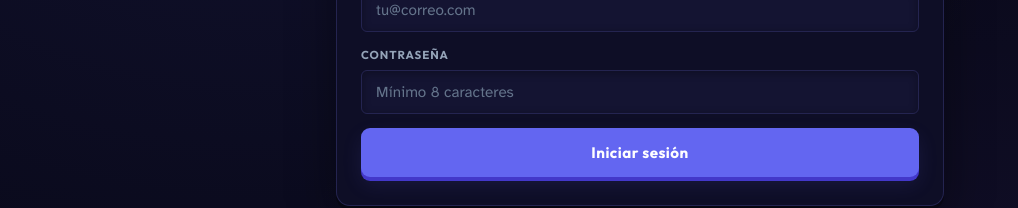
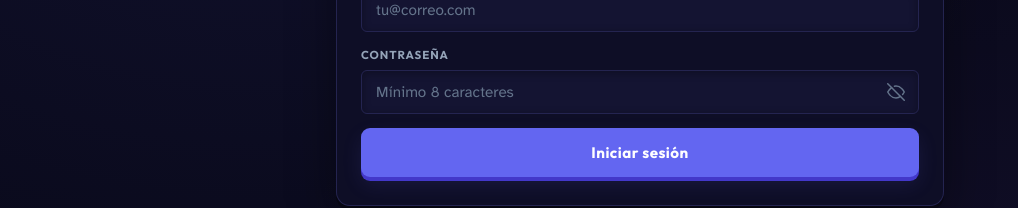
Before and after one commit to DannySol1s/POO, a React (Vite) app in the folder app/: page / in a window 1280 px wide. Both pictures are taken after a click on the button "Iniciar sesión / Registrarse". Shown: the part 298-506 px from the top of the page, without its empty margins (0-1018 px from the left). Built offline with nearby package versions, Linux system fonts and the light colour scheme; no server answers.

Commit message:
feat(auth): agregar toggle de visibilidad en campo de contraseña
Icono SVG de ojo que alterna entre type=password y type=text.
Incluye aria-label para accesibilidad.

```diff
--- a/app/src/pages/Auth.jsx
+++ b/app/src/pages/Auth.jsx
@@ -1,6 +1,20 @@
 import { useState } from "react";
 import { motion } from "motion/react";
 import { useAuth } from "../context/AuthContext.jsx";
+
+const EyeIcon = ({ open }) =>
+  open ? (
+    <svg width="18" height="18" viewBox="0 0 24 24" fill="none" stroke="currentColor" strokeWidth="2" strokeLinecap="round" strokeLinejoin="round">
+      <path d="M1 12s4-8 11-8 11 8 11 8-4 8-11 8-11-8-11-8z"/>
+      <circle cx="12" cy="12" r="3"/>
+    </svg>
+  ) : (
+    <svg width="18" height="18" viewBox="0 0 24 24" fill="none" stroke="currentColor" strokeWidth="2" strokeLinecap="round" strokeLinejoin="round">
+      <path d="M17.94 17.94A10.07 10.07 0 0 1 12 20c-7 0-11-8-11-8a18.45 18.45 0 0 1 5.06-5.94"/>
+      <path d="M9.9 4.24A9.12 9.12 0 0 1 12 4c7 0 11 8 11 8a18.5 18.5 0 0 1-2.16 3.19"/>
+      <line x1="1" y1="1" x2="23" y2="23"/>
+    </svg>
+  );
 
 export default function Auth({ onBack }) {
   const { login } = useAuth();
@@ -8,6 +22,7 @@
   const [loading, setLoading] = useState(false);
   const [error, setError] = useState(null);
   const [form, setForm] = useState({ username: "", email: "", password: "" });
+  const [showPassword, setShowPassword] = useState(false);
 
   function updateField(field, value) {
     setForm((f) => ({ ...f, [field]: value }));
@@ -106,13 +121,23 @@
 
           <div className="field">
             <label className="field-label" htmlFor="password">Contraseña</label>
+            <div className="field-password">
               <input
-              id="password" className="field-input" type="password"
+                id="password" className="field-input" type={showPassword ? "text" : "password"}
                 placeholder="Mínimo 8 caracteres"
                 value={form.password}
                 onChange={(e) => updateField("password", e.target.value)}
                 autoComplete={tab === "login" ? "current-password" : "new-password"}
               />
+              <button
+                type="button"
+                className="field-eye"
+                onClick={() => setShowPassword((v) => !v)}
+                aria-label={showPassword ? "Ocultar contraseña" : "Mostrar contraseña"}
+              >
+                <EyeIcon open={showPassword} />
+              </button>
+            </div>
           </div>
 
           {error && (
--- a/app/src/styles/global.css
+++ b/app/src/styles/global.css
@@ -877,6 +877,30 @@
 }
 .field-input::placeholder { color: var(--text-dim); }
 
+.field-password {
+  position: relative;
+  display: flex;
+  align-items: center;
+}
+.field-password .field-input {
+  padding-right: 44px;
+}
+.field-eye {
+  position: absolute;
+  right: 10px;
+  background: none;
+  border: none;
+  color: var(--text-dim);
+  cursor: pointer;
+  padding: 4px;
+  display: flex;
+  align-items: center;
+  border-radius: var(--radius-xs);
+  transition: color .15s;
+  flex-shrink: 0;
+}
+.field-eye:hover { color: var(--text-muted); }
+
 /* ═══════════════════════════════════════
    RANKING
 ═══════════════════════════════════════ */
```
Lines whose indentation alone changed are shown as unchanged.
